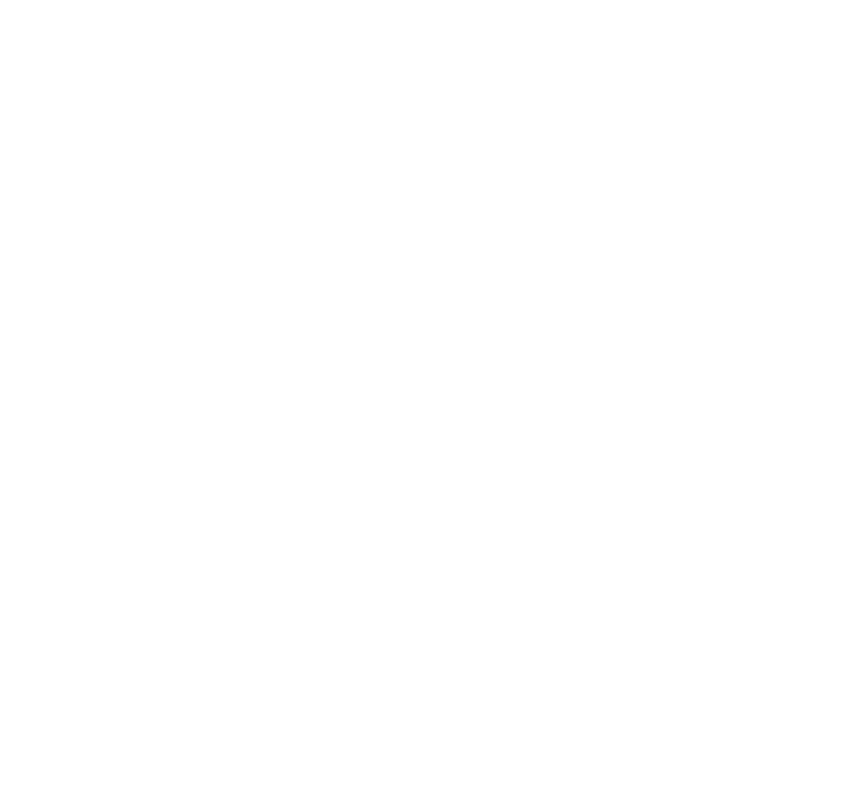
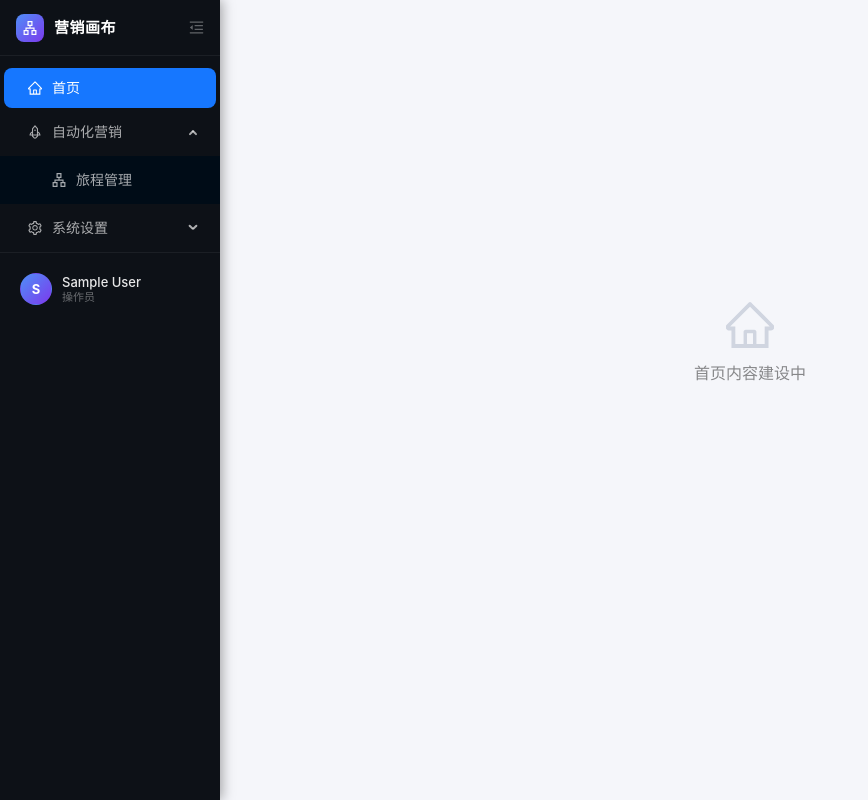
Before and after one commit to ChovyCao2025/canvas, a React (Vite) app in the folder frontend/: page /home in a window 1280 px wide. Before the commit this address had no page. Shown: the whole page, without its empty margins (0-868 px from the left). Built offline with nearby package versions, Linux system fonts and the light colour scheme; sample sign-in values are in the browser's storage.

Commit message:
feat: favicon, home page, remove logout hint, add home menu item

```diff
--- a/frontend/src/App.tsx
+++ b/frontend/src/App.tsx
@@ -3,6 +3,7 @@
 import { RequireAuth, RequireAdmin } from './auth/guards'
 import AppLayout from './components/layout/AppLayout'
 import LoginPage from './pages/login'
+import HomePage from './pages/home'
 import CanvasListPage from './pages/canvas-list'
 import CanvasEditorPage from './pages/canvas-editor'
 import CanvasStatsPage from './pages/canvas-stats'
@@ -20,7 +21,8 @@
           {/* 需要登录——带侧边栏布局 */}
           <Route element={<RequireAuth />}>
             <Route element={<AppLayout />}>
-              <Route path="/" element={<Navigate to="/canvas" replace />} />
+              <Route path="/" element={<Navigate to="/home" replace />} />
+              <Route path="/home"   element={<HomePage />} />
               <Route path="/canvas" element={<CanvasListPage />} />
             </Route>
 
--- a/frontend/src/components/layout/AppLayout.tsx
+++ b/frontend/src/components/layout/AppLayout.tsx
@@ -4,7 +4,7 @@
   ApartmentOutlined, SettingOutlined, ApiOutlined,
   ExperimentOutlined, TeamOutlined, LogoutOutlined,
   UserOutlined, MenuFoldOutlined, MenuUnfoldOutlined,
-  RocketOutlined,
+  RocketOutlined, HomeOutlined,
 } from '@ant-design/icons'
 import { Outlet, useNavigate, useLocation } from 'react-router-dom'
 import { useAuth } from '../../context/AuthContext'
@@ -23,6 +23,7 @@
   const [collapsed, setCollapsed] = useState(false)
 
   const selectedKey = (() => {
+    if (location.pathname === '/' || location.pathname === '/home') return 'home'
     if (location.pathname.startsWith('/api-config'))     return 'api-config'
     if (location.pathname.startsWith('/ab-experiments')) return 'ab-experiments'
     if (location.pathname.startsWith('/admin/users'))    return 'admin-users'
@@ -35,6 +36,12 @@
   })()
 
   const menuItems: MenuProps['items'] = [
+    {
+      key: 'home',
+      icon: <HomeOutlined />,
+      label: '首页',
+      onClick: () => navigate('/home'),
+    },
     {
       key: 'marketing',
       icon: <RocketOutlined />,
@@ -189,7 +196,7 @@
                     {user?.displayName}
                   </div>
                   <div style={{ color: 'rgba(255,255,255,.38)', fontSize: 11, marginTop: 1 }}>
-                    {user?.role === 'ADMIN' ? '管理员' : '操作员'} · 点击退出
+                    {user?.role === 'ADMIN' ? '管理员' : '操作员'}
                   </div>
                 </div>
               )}
--- /dev/null
+++ b/frontend/src/pages/home/index.tsx
@@ -0,0 +1,18 @@
+import { HomeOutlined } from '@ant-design/icons'
+import { Typography } from 'antd'
+
+export default function HomePage() {
+  return (
+    <div style={{
+      minHeight: '80vh',
+      display: 'flex', flexDirection: 'column',
+      alignItems: 'center', justifyContent: 'center',
+      gap: 12,
+    }}>
+      <HomeOutlined style={{ fontSize: 48, color: '#d0d5e0' }} />
+      <Typography.Text type="secondary" style={{ fontSize: 16 }}>
+        首页内容建设中
+      </Typography.Text>
+    </div>
+  )
+}
```
Also changed, not shown: frontend/index.html (+1 -0 lines).
